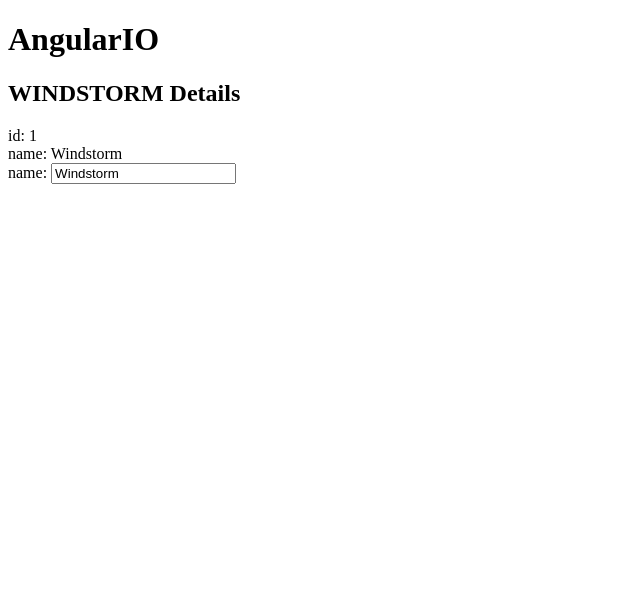
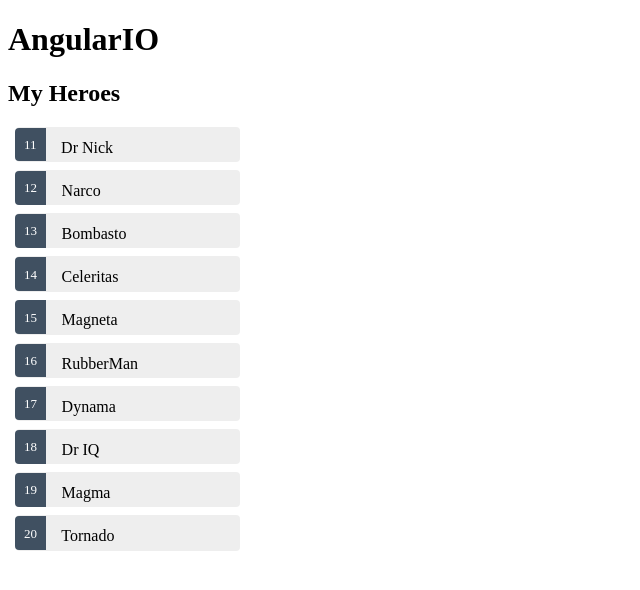
Before and after one commit to arastooghodsi/AngularIO, an Angular app: page / in a window 1280 px wide. Shown: the top 590 px of the page, without its empty margins (0-640 px from the left). Built offline with nearby package versions, Linux system fonts and the light colour scheme.

Commit message:
Display a List

```diff
--- a/src/app/heroes/heroes.component.css
+++ b/src/app/heroes/heroes.component.css
@@ -0,0 +1,44 @@
+.heroes {
+  margin: 0 0 2em 0;
+  list-style-type: none;
+  padding: 0;
+  width: 15em;
+}
+.heroes li {
+  cursor: pointer;
+  position: relative;
+  left: 0;
+  background-color: #EEE;
+  margin: .5em;
+  padding: .3em 0;
+  height: 1.6em;
+  border-radius: 4px;
+}
+.heroes li:hover {
+  color: #607D8B;
+  background-color: #DDD;
+  left: .1em;
+}
+.heroes li.selected {
+  background-color: #CFD8DC;
+  color: white;
+}
+.heroes li.selected:hover {
+  background-color: #BBD8DC;
+  color: red;
+}
+
+.heroes .badge {
+  display: inline-block;
+  font-size: small;
+  color: white;
+  padding: 0.8em 0.7em 0 0.7em;
+  background-color:#405061;
+  line-height: 1em;
+  position: relative;
+  left: -1px;
+  top: -4px;
+  height: 1.8em;
+  margin-right: .8em;
+  border-radius: 4px 0 0 4px;
+}
--- a/src/app/heroes/heroes.component.html
+++ b/src/app/heroes/heroes.component.html
@@ -1,9 +1,20 @@
-<h2>{{hero.name | uppercase}} Details</h2>
-<div><span>id: </span>{{hero.id}}</div>
-<div><span>name: </span>{{hero.name}}</div>
+<h2>My Heroes</h2>
+<ul class="heroes">
+  <li *ngFor="let hero of heroes"
+      [class.selected]="hero === selectedHero"
+      (click)="onSelect(hero)">
+    <span class="badge">{{ hero.id }}</span> {{ hero.name }}
+  </li>
+</ul>
 
-<div>
-  <label>name:
-    <input [(ngModel)]="hero.name" placeholder="name" />
-  </label>
+<div *ngIf="selectedHero">
+  <h2>{{selectedHero.name | uppercase}} Details</h2>
+  <div><span>id: </span>{{selectedHero.id}}</div>
+  <div><span>name: </span>{{selectedHero.name}}</div>
+
+  <div>
+    <label>name:
+      <input [(ngModel)]="selectedHero.name" placeholder="name" />
+    </label>
+  </div>
 </div>
--- a/src/app/heroes/heroes.component.ts
+++ b/src/app/heroes/heroes.component.ts
@@ -1,5 +1,6 @@
 import { Component, OnInit } from '@angular/core';
-import {Hero} from '../hero';
+import { Hero } from '../hero';
+import { HEROES } from '../mock-heroes';
 
 @Component({
   selector: 'app-heroes',
@@ -8,6 +9,8 @@ import {Hero} from '../hero';
 })
 export class HeroesComponent implements OnInit {
 
+  heroes = HEROES;
+  selectedHero: Hero;
   hero: Hero = {
     id: 1,
     name: 'Windstorm'
@@ -18,4 +21,8 @@ export class HeroesComponent implements OnInit {
   ngOnInit(): void {
   }
 
+  public onSelect(hero: Hero): void {
+    this.selectedHero = hero;
+  }
+
 }
--- /dev/null
+++ b/src/app/mock-heroes.ts
@@ -0,0 +1,14 @@
+import { Hero } from './hero';
+
+export const HEROES: Hero[] = [
+  { id: 11, name: 'Dr Nick' },
+  { id: 12, name: 'Narco' },
+  { id: 13, name: 'Bombasto' },
+  { id: 14, name: 'Celeritas' },
+  { id: 15, name: 'Magneta' },
+  { id: 16, name: 'RubberMan' },
+  { id: 17, name: 'Dynama' },
+  { id: 18, name: 'Dr IQ' },
+  { id: 19, name: 'Magma' },
+  { id: 20, name: 'Tornado' }
+];
```
